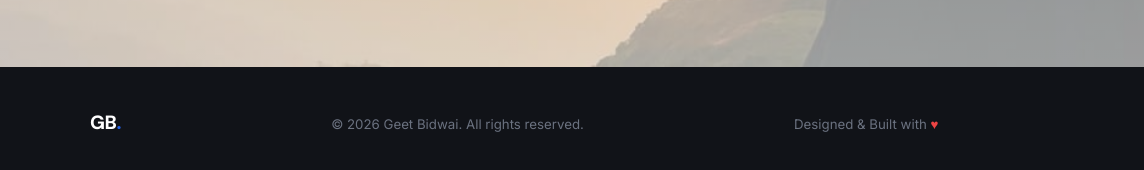
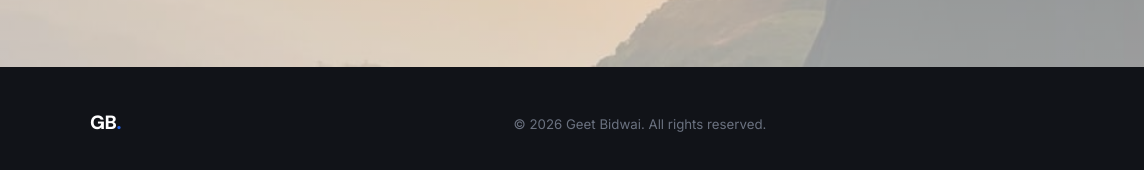
Before and after one commit to GeetBidwai/geetbidwai.github.io, a plain HTML site: page index.html in a window 1280 px wide. Shown: the part 4178-4348 px from the top of the page, 0-1144 px from the left. Drawn offline with Linux system fonts and the light colour scheme.

Commit message:
designed and build

```diff
--- a/index.html
+++ b/index.html
@@ -391,8 +391,7 @@
   <footer class="footer">
     <div class="footer-inner">
       <span class="footer-logo">GB<span>.</span></span>
-      <p class="footer-copy">© 2026 Geet Bidwai. All rights reserved.</p>
-      <p class="footer-copy">Designed &amp; Built with <span style="color:#e44;">♥</span></p>
+      <p class="footer-copy">&copy; 2026 Geet Bidwai. All rights reserved.</p>
       <div class="footer-socials">
         <a href="https://github.com/geetbidwai" aria-label="GitHub"><i class="fab fa-github"></i></a>
         <a href="https://linkedin.com/in/geetbidwai" aria-label="LinkedIn"><i class="fab fa-linkedin-in"></i></a>
--- a/style.css
+++ b/style.css
@@ -706,10 +706,9 @@ button { font-family: inherit; outline: none; border: none; cursor: pointer; }
 .footer-inner {
   max-width: 1100px;
   margin: 0 auto;
-  display: flex;
+  display: grid;
+  grid-template-columns: 1fr auto 1fr;
   align-items: center;
-  justify-content: space-between;
-  flex-wrap: wrap;
   gap: 1rem;
 }
 .footer-logo {
@@ -720,8 +719,18 @@ button { font-family: inherit; outline: none; border: none; cursor: pointer; }
   letter-spacing: -0.02em;
 }
 .footer-logo span { color: var(--accent); }
-.footer-copy { font-size: 0.83rem; color: #6B7280; }
-.footer-socials { display: flex; gap: 0.75rem; }
+.footer-copy {
+  justify-self: center;
+  margin: 0;
+  font-size: 0.83rem;
+  color: #6B7280;
+  text-align: center;
+}
+.footer-socials {
+  justify-self: end;
+  display: flex;
+  gap: 0.75rem;
+}
 .footer-socials a {
   color: #6B7280;
   font-size: 1rem;
@@ -764,7 +773,11 @@ button { font-family: inherit; outline: none; border: none; cursor: pointer; }
 
   .contact-info-row { flex-direction: column; }
 
-  .footer-inner { flex-direction: column; text-align: center; }
+  .footer-inner {
+    display: flex;
+    flex-direction: column;
+    text-align: center;
+  }
 }
 
 @media (max-width: 560px) {
```
